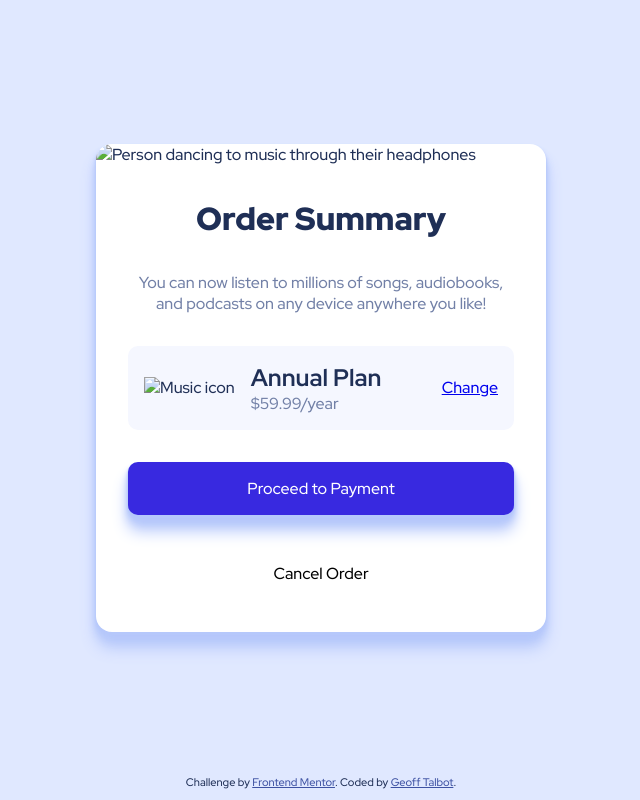
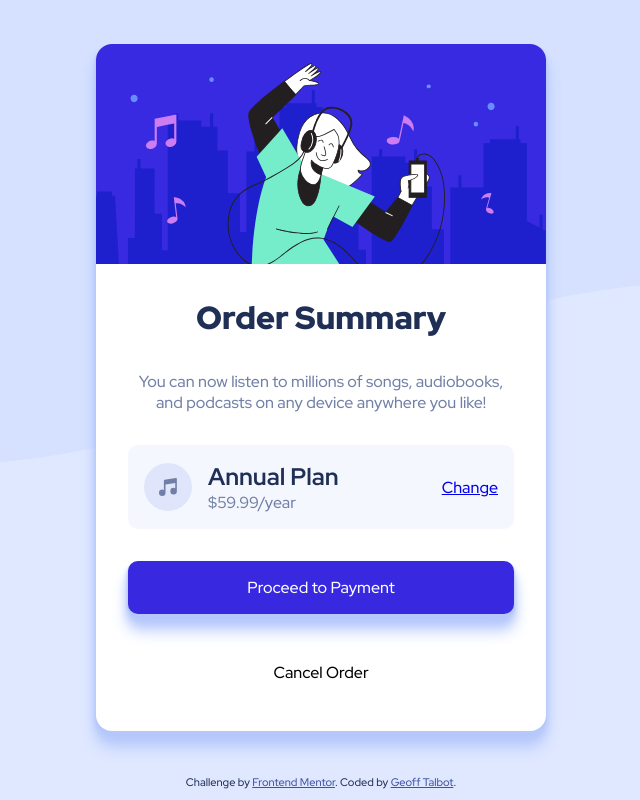
Before and after one commit to gtalnz/fem-order-summary-component-main, a plain HTML site: page index.html in a window 1536 px wide. Shown: the whole page, without its empty margins (447-1087 px from the left). Drawn offline with Linux system fonts and the light colour scheme; the site is published under a folder, as on GitHub Pages, so addresses that start at the root find nothing.

Commit message:
fix image URLs

```diff
--- a/index.html
+++ b/index.html
@@ -37,7 +37,7 @@
 		<main>
 			<div class="summary-card">
 				<img
-					src="/images/illustration-hero.svg"
+					src="images/illustration-hero.svg"
 					alt="Person dancing to music through their headphones"
 				/>
 				<div class="card-content">
@@ -47,7 +47,7 @@
 						any device anywhere you like!
 					</p>
 					<div class="plan">
-						<img src="/images/icon-music.svg" alt="Music icon" />
+						<img src="images/icon-music.svg" alt="Music icon" />
 						<div class="details">
 							<h2>Annual Plan</h2>
 							<div class="price">$59.99/year</div>
--- a/style.css
+++ b/style.css
@@ -34,7 +34,7 @@ body {
 	display: flex;
 	flex-direction: column;
 	justify-content: stretch;
-	background-image: url('/images/pattern-background-mobile.svg');
+	background-image: url('images/pattern-background-mobile.svg');
 	background-repeat: no-repeat;
 	background-size: contain;
 	background-color: var(--pale-blue);
@@ -128,6 +128,6 @@ h1 {
 
 @media screen and (min-width: 1440px) {
 	body {
-		background-image: url('/images/pattern-background-desktop.svg');
+		background-image: url('images/pattern-background-desktop.svg');
 	}
 }
```
